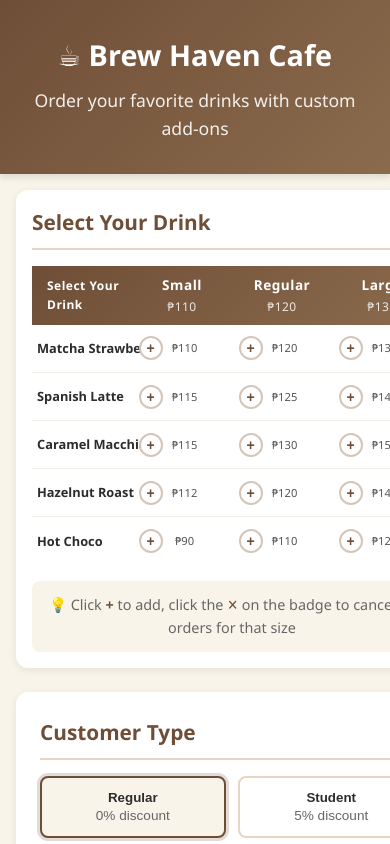
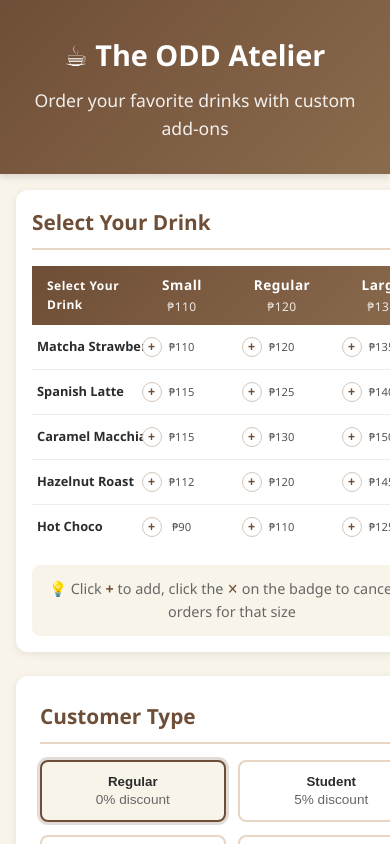
Before and after one commit to amhelie30/CafeOrderingSystem-ODDAtelier, a React (Create React App) app in the folder cafe-ordering-system/: page / in a window 390 px wide. Shown: the top 844 px of the page. Built offline with nearby package versions, Linux system fonts and the light colour scheme.

Commit message:
update cafe name and adjust button sizes for improved UI

```diff
--- a/cafe-ordering-system/src/App.js
+++ b/cafe-ordering-system/src/App.js
@@ -143,7 +143,7 @@ function App() {
   return (
     <div className="app">
       <header className="app-header">
-        <h1>☕ Brew Haven Cafe</h1>
+        <h1>☕ The ODD Atelier </h1>
         <p className="subtitle">Order your favorite drinks with custom add-ons</p>
       </header>
 
--- a/cafe-ordering-system/src/styles/components/DrinkMenu.css
+++ b/cafe-ordering-system/src/styles/components/DrinkMenu.css
@@ -97,7 +97,7 @@
   text-align: center;
   vertical-align: middle;
   width: 23.33%;
-  height: 65px;
+  height: 60px; /* ✅ Slightly reduced */
   position: relative;
 }
 
@@ -106,27 +106,27 @@
   display: flex;
   align-items: center;
   justify-content: center;
-  gap: 10px;
-  height: 45px;
-  min-height: 45px;
-  max-height: 45px;
+  gap: 6px; /* ✅ Reduced from 10px to 6px */
+  height: 40px;
+  min-height: 40px;
+  max-height: 40px;
   flex-wrap: nowrap;
   flex-shrink: 0;
   position: relative;
   padding-right: 35px;
 }
 
-/* ===== ADD BUTTON ===== */
+/* ===== ADD BUTTON - SMALLER ===== */
 .add-btn {
-  width: 32px;
-  height: 32px;
-  min-width: 32px;
-  max-width: 32px;
+  width: 26px; /* ✅ Reduced from 32px */
+  height: 26px; /* ✅ Reduced from 32px */
+  min-width: 26px;
+  max-width: 26px;
   border-radius: 50%;
   border: 2px solid #d4c5b8;
   background: white;
   color: #6f4e37;
-  font-size: 18px;
+  font-size: 15px; /* ✅ Reduced from 18px */
   font-weight: 700;
   cursor: pointer;
   transition: all 0.25s ease;
@@ -174,8 +174,8 @@
   display: inline-flex;
   align-items: center;
   justify-content: center;
-  width: 32px;
-  height: 32px;
+  width: 28px; /* ✅ Slightly reduced */
+  height: 28px; /* ✅ Slightly reduced */
   flex-shrink: 0;
   z-index: 10;
   pointer-events: none;
@@ -185,14 +185,14 @@
 .quantity-badge {
   background: #4CAF50;
   color: white;
-  font-size: 0.75rem;
+  font-size: 0.7rem; /* ✅ Slightly smaller */
   font-weight: 700;
-  width: 22px;
-  height: 22px;
-  min-width: 22px;
-  min-height: 22px;
-  max-width: 22px;
-  max-height: 22px;
+  width: 20px; /* ✅ Reduced from 22px */
+  height: 20px; /* ✅ Reduced from 22px */
+  min-width: 20px;
+  min-height: 20px;
+  max-width: 20px;
+  max-height: 20px;
   border-radius: 50%;
   display: inline-flex;
   align-items: center;
@@ -208,17 +208,17 @@
   position: absolute;
   top: -4px;
   right: -4px;
-  width: 16px;
-  height: 16px;
-  min-width: 16px;
-  min-height: 16px;
-  max-width: 16px;
-  max-height: 16px;
+  width: 14px; /* ✅ Slightly reduced */
+  height: 14px; /* ✅ Slightly reduced */
+  min-width: 14px;
+  min-height: 14px;
+  max-width: 14px;
+  max-height: 14px;
   border-radius: 50%;
   border: 2px solid #a5d6a7;
   background: white;
   color: #66bb6a;
-  font-size: 10px;
+  font-size: 9px; /* ✅ Slightly smaller */
   font-weight: 900;
   cursor: pointer;
   transition: all 0.25s ease;
@@ -308,23 +308,23 @@
 
   .size-cell {
     padding: 8px 5px;
-    height: 55px;
+    height: 50px;
   }
 
   .size-option {
-    height: 40px;
-    min-height: 40px;
-    max-height: 40px;
-    gap: 8px;
+    height: 36px;
+    min-height: 36px;
+    max-height: 36px;
+    gap: 5px;
     padding-right: 30px;
   }
 
   .add-btn {
-    width: 28px;
-    height: 28px;
-    min-width: 28px;
-    max-width: 28px;
-    font-size: 16px;
+    width: 22px;
+    height: 22px;
+    min-width: 22px;
+    max-width: 22px;
+    font-size: 13px;
   }
 
   .size-price {
@@ -334,29 +334,29 @@
   }
 
   .badge-wrapper {
-    width: 28px;
-    height: 28px;
+    width: 24px;
+    height: 24px;
     right: 6px;
   }
 
   .quantity-badge {
-    width: 20px;
-    height: 20px;
-    min-width: 20px;
-    min-height: 20px;
-    max-width: 20px;
-    max-height: 20px;
-    font-size: 0.7rem;
+    width: 18px;
+    height: 18px;
+    min-width: 18px;
+    min-height: 18px;
+    max-width: 18px;
+    max-height: 18px;
+    font-size: 0.65rem;
   }
 
   .badge-cancel-btn {
-    width: 14px;
-    height: 14px;
-    min-width: 14px;
-    min-height: 14px;
-    max-width: 14px;
-    max-height: 14px;
-    font-size: 8px;
+    width: 12px;
+    height: 12px;
+    min-width: 12px;
+    min-height: 12px;
+    max-width: 12px;
+    max-height: 12px;
+    font-size: 7px;
     top: -3px;
     right: -3px;
     border-width: 2px;
@@ -380,23 +380,24 @@
 
   .size-cell {
     padding: 6px 3px;
-    height: 48px;
+    height: 44px;
   }
 
   .size-option {
-    height: 35px;
-    min-height: 35px;
-    max-height: 35px;
-    gap: 6px;
+    height: 32px;
+    min-height: 32px;
+    max-height: 32px;
+    gap: 4px;
     padding-right: 25px;
   }
 
   .add-btn {
-    width: 24px;
-    height: 24px;
-    min-width: 24px;
-    max-width: 24px;
-    font-size: 14px;
+    width: 20px;
+    height: 20px;
+    min-width: 20px;
+    max-width: 20px;
+    font-size: 12px;
+    border-width: 1.5px;
   }
 
   .size-price {
@@ -406,29 +407,29 @@
   }
 
   .badge-wrapper {
-    width: 24px;
-    height: 24px;
+    width: 20px;
+    height: 20px;
     right: 4px;
   }
 
   .quantity-badge {
-    width: 18px;
-    height: 18px;
-    min-width: 18px;
-    min-height: 18px;
-    max-width: 18px;
-    max-height: 18px;
-    font-size: 0.6rem;
+    width: 16px;
+    height: 16px;
+    min-width: 16px;
+    min-height: 16px;
+    max-width: 16px;
+    max-height: 16px;
+    font-size: 0.55rem;
   }
 
   .badge-cancel-btn {
-    width: 12px;
-    height: 12px;
-    min-width: 12px;
-    min-height: 12px;
-    max-width: 12px;
-    max-height: 12px;
-    font-size: 7px;
+    width: 11px;
+    height: 11px;
+    min-width: 11px;
+    min-height: 11px;
+    max-width: 11px;
+    max-height: 11px;
+    font-size: 6px;
     top: -2px;
     right: -2px;
     border-width: 1.5px;
```
